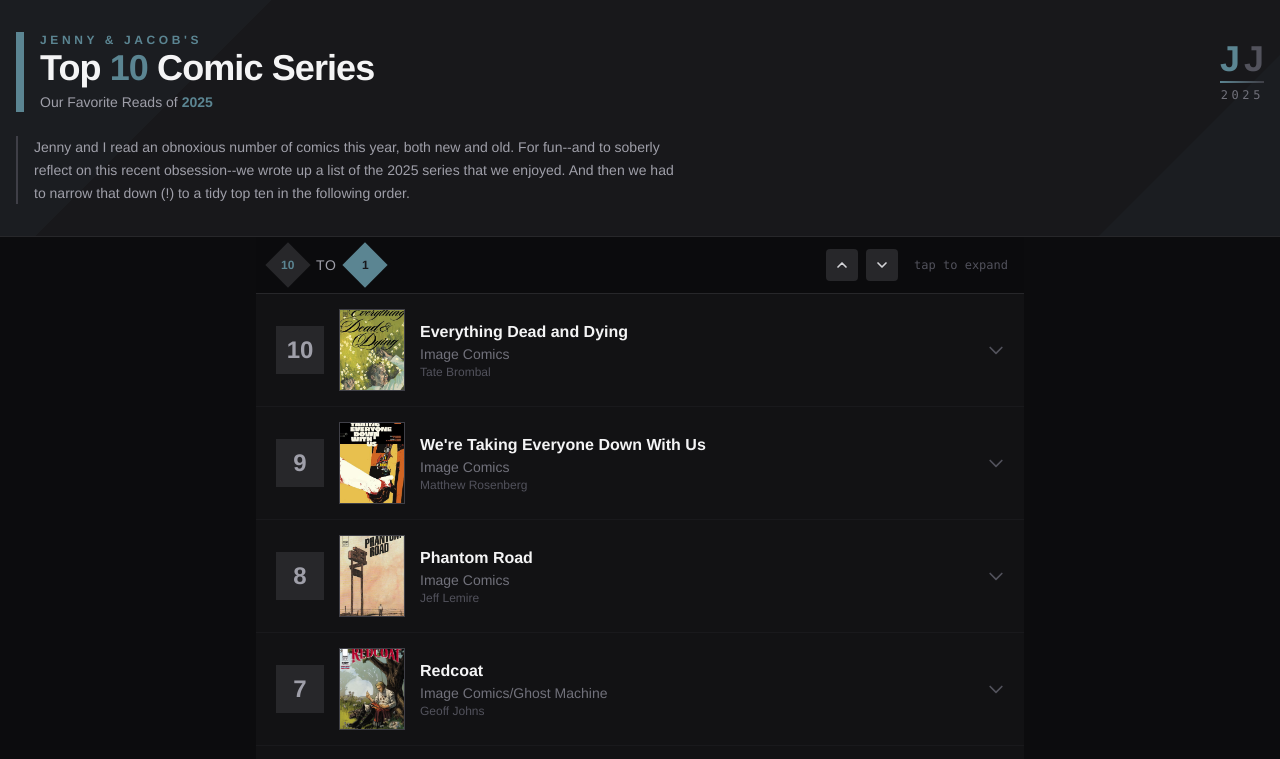
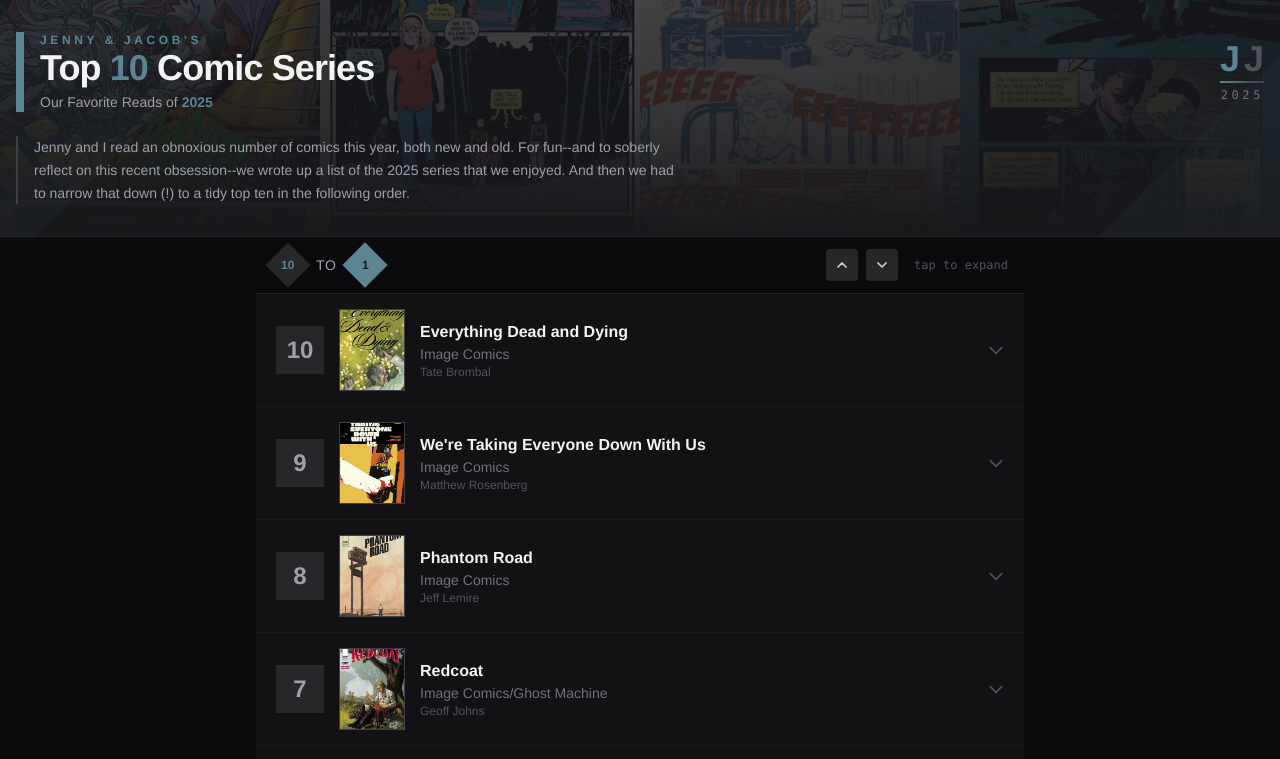
Before and after one commit to jekrch/tops, a React (Vite) app: page / in a window 1280 px wide. Shown: the top 759 px of the page. Built offline with nearby package versions, Linux system fonts and the light colour scheme.

Commit message:
background enhancements

```diff
--- a/src/components/MainTops.tsx
+++ b/src/components/MainTops.tsx
@@ -1,4 +1,4 @@
-import { type FC, useState, useRef } from "react";
+import { type FC, useState, useRef, useEffect } from "react";
 import { ChevronUp, ChevronDown } from "lucide-react";
 import { type ComicSeries } from "../types/ComicTypes";
 import { topComics2025 } from "../data/topComics2025";
@@ -7,10 +7,33 @@
 
 const MainTops: FC = () => {
   const [expandedRanks, setExpandedRanks] = useState<Set<number>>(new Set());
+  const [bgImages, setBgImages] = useState<string[]>([]);
   const cardRefs = useRef<Map<number, HTMLDivElement>>(new Map());
 
   // Sort by rank descending (10 to 1) for the list
   const sortedComics = [...topComics2025].sort((a, b) => b.rank - a.rank);
+
+  // Pick random background images on mount
+  useEffect(() => {
+    // Collect all available images from comics data
+    // Adjust this based on your actual data structure
+    const allImages = topComics2025.flatMap((comic) => {
+      const images: string[] = [];
+      // Add cover if it exists
+      // if (typeof comic.cover_image === 'string') {
+      //   images.push(comic.cover_image);
+      // }
+      // Add images array if it exists
+      if (Array.isArray(comic.sample_images)) {
+        images.push(...comic.sample_images);
+      }
+      return images;
+    });
+
+    // Shuffle and pick 4 random images
+    const shuffled = [...allImages].sort(() => Math.random() - 0.5);
+    setBgImages(shuffled.slice(0, 4));
+  }, []);
 
   // Find current visible item index based on scroll position
   const getCurrentVisibleIndex = (): number => {
@@ -33,7 +56,7 @@
     if (!comic) return;
 
     // Expand this item (add to set, don't toggle)
-    setExpandedRanks(prev => {
+    setExpandedRanks((prev) => {
       const next = new Set(prev);
       next.add(comic.rank);
       return next;
@@ -44,8 +67,8 @@
     if (cardEl) {
       setTimeout(() => {
         cardEl.scrollIntoView({
-          behavior: 'smooth',
-          block: 'start'
+          behavior: "smooth",
+          block: "start",
         });
       }, 100);
     }
@@ -54,14 +77,16 @@
   // Navigate to previous item (up the list, toward rank 10)
   const goToPrev = () => {
     const currentIndex = getCurrentVisibleIndex();
-    const prevIndex = currentIndex > 0 ? currentIndex - 1 : sortedComics.length - 1;
+    const prevIndex =
+      currentIndex > 0 ? currentIndex - 1 : sortedComics.length - 1;
     navigateToIndex(prevIndex);
   };
 
   // Navigate to next item (down the list, toward rank 1)
   const goToNext = () => {
     const currentIndex = getCurrentVisibleIndex();
-    const nextIndex = currentIndex < sortedComics.length - 1 ? currentIndex + 1 : 0;
+    const nextIndex =
+      currentIndex < sortedComics.length - 1 ? currentIndex + 1 : 0;
     navigateToIndex(nextIndex);
   };
 
@@ -69,7 +94,7 @@
   const handleCardClick = (comic: ComicSeries) => {
     const isExpanding = !expandedRanks.has(comic.rank);
 
-    setExpandedRanks(prev => {
+    setExpandedRanks((prev) => {
       const next = new Set(prev);
       if (next.has(comic.rank)) {
         next.delete(comic.rank);
@@ -85,8 +110,8 @@
       if (cardEl) {
         setTimeout(() => {
           cardEl.scrollIntoView({
-            behavior: 'smooth',
-            block: 'start'
+            behavior: "smooth",
+            block: "start",
           });
         }, 500);
       }
@@ -106,7 +131,28 @@
     <div className="min-h-screen bg-zinc-950 text-zinc-100 -mb-8">
       {/* Decorative Header Section */}
       <div className="relative bg-zinc-900 border-b border-zinc-800 overflow-hidden">
-        {/* Background Pattern */}
+        {/* Background Comic Images */}
+        {bgImages.length > 0 && (
+          <div className="absolute inset-0">
+            <div className="absolute inset-0 flex">
+              {bgImages.map((img, i) => (
+                <div
+                  key={i}
+                  className="flex-1 bg-cover bg-center"
+                  style={{
+                    backgroundImage: `url(${img})`,
+                    opacity: 0.65,
+                  }}
+                />
+              ))}
+            </div>
+            {/* Gradient overlays for readability */}
+            <div className="absolute inset-0 bg-gradient-to-b from-zinc-900/70 via-zinc-900/80 to-zinc-900" />
+            <div className="absolute inset-0 bg-gradient-to-r from-zinc-900/50 via-transparent to-zinc-900/50" />
+          </div>
+        )}
+
+        {/* Fallback Background Pattern (shows briefly before images load) */}
         <div className="absolute inset-0 opacity-5">
           <div className="absolute top-0 left-0 w-96 h-96 bg-jk-teal rotate-45 -translate-x-1/2 -translate-y-1/2" />
           <div className="absolute bottom-0 right-0 w-64 h-64 bg-jk-teal rotate-45 translate-x-1/2 translate-y-1/2" />
@@ -126,7 +172,8 @@
                     Top <span className="text-jk-teal">10</span> Comic Series
                   </h1>
                   <p className="text-zinc-400 text-sm mt-1">
-                    Our Favorite Reads of <span className="text-jk-teal font-semibold">2025</span>
+                    Our Favorite Reads of{" "}
+                    <span className="text-jk-teal font-semibold">2025</span>
                   </p>
                 </div>
               </div>
@@ -134,21 +181,28 @@
               {/* J&J Badge */}
               <div className="hidden md:flex flex-col items-end gap-1">
                 <div className="flex items-baseline gap-1">
-                  <span className="text-4xl font-black text-jk-teal leading-none">J</span>
-                  <span className="text-4xl font-black text-zinc-600 leading-none">J</span>
+                  <span className="text-4xl font-black text-jk-teal leading-none">
+                    J
+                  </span>
+                  <span className="text-4xl font-black text-zinc-600 leading-none">
+                    J
+                  </span>
                 </div>
                 <div className="w-full h-0.5 bg-gradient-to-r from-jk-teal to-zinc-700" />
-                <span className="text-zinc-500 text-xs font-mono tracking-[0.3em]">2025</span>
+                <span className="text-zinc-500 text-xs font-mono tracking-[0.3em]">
+                  2025
+                </span>
               </div>
-
             </div>
 
             {/* Intro Note */}
             <div className="max-w-2xl">
               <p className="text-zinc-400 text-sm leading-relaxed border-l-2 border-zinc-700 pl-4">
-                Jenny and I read an obnoxious number of comics this year, both new and old. For fun--and to soberly reflect on this recent obsession--we wrote up a list of the 2025 series that we enjoyed.
-
-                And then we had to narrow that down (!) to a tidy top ten in the following order.
+                Jenny and I read an obnoxious number of comics this year, both
+                new and old. For fun--and to soberly reflect on this recent
+                obsession--we wrote up a list of the 2025 series that we
+                enjoyed. And then we had to narrow that down (!) to a tidy top
+                ten in the following order.
               </p>
             </div>
           </div>
@@ -162,11 +216,17 @@
           <div className="flex items-center justify-between">
             <div className="flex items-center gap-3">
               <div className="w-8 h-8 bg-zinc-800 rotate-45 flex items-center justify-center">
-                <span className="text-jk-teal text-xs font-bold -rotate-45">10</span>
+                <span className="text-jk-teal text-xs font-bold -rotate-45">
+                  10
+                </span>
               </div>
-              <span className="text-zinc-400 text-sm uppercase tracking-wider">to</span>
+              <span className="text-zinc-400 text-sm uppercase tracking-wider">
+                to
+              </span>
               <div className="w-8 h-8 bg-jk-teal rotate-45 flex items-center justify-center">
-                <span className="text-zinc-900 text-xs font-bold -rotate-45">1</span>
+                <span className="text-zinc-900 text-xs font-bold -rotate-45">
+                  1
+                </span>
               </div>
             </div>
 
@@ -187,7 +247,7 @@
                 <ChevronDown className="w-4 h-4 " strokeWidth={2.5} />
               </button>
               <span className="text-zinc-600 text-xs font-mono ml-2">
-                {expandedRanks.size > 0 ? `` : 'tap to expand'}
+                {expandedRanks.size > 0 ? `` : "tap to expand"}
               </span>
             </div>
           </div>
```
Also changed, not shown: src/components/shared/ComicInlineDetail.tsx (+59 -17 lines).
